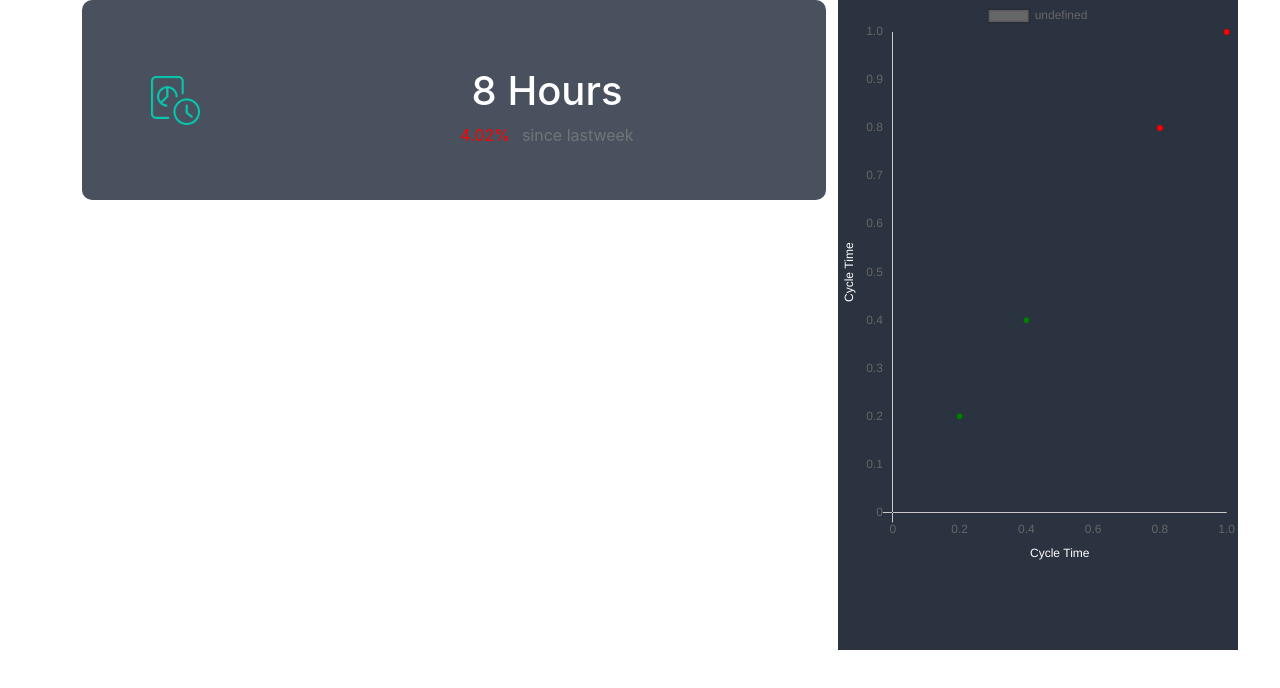
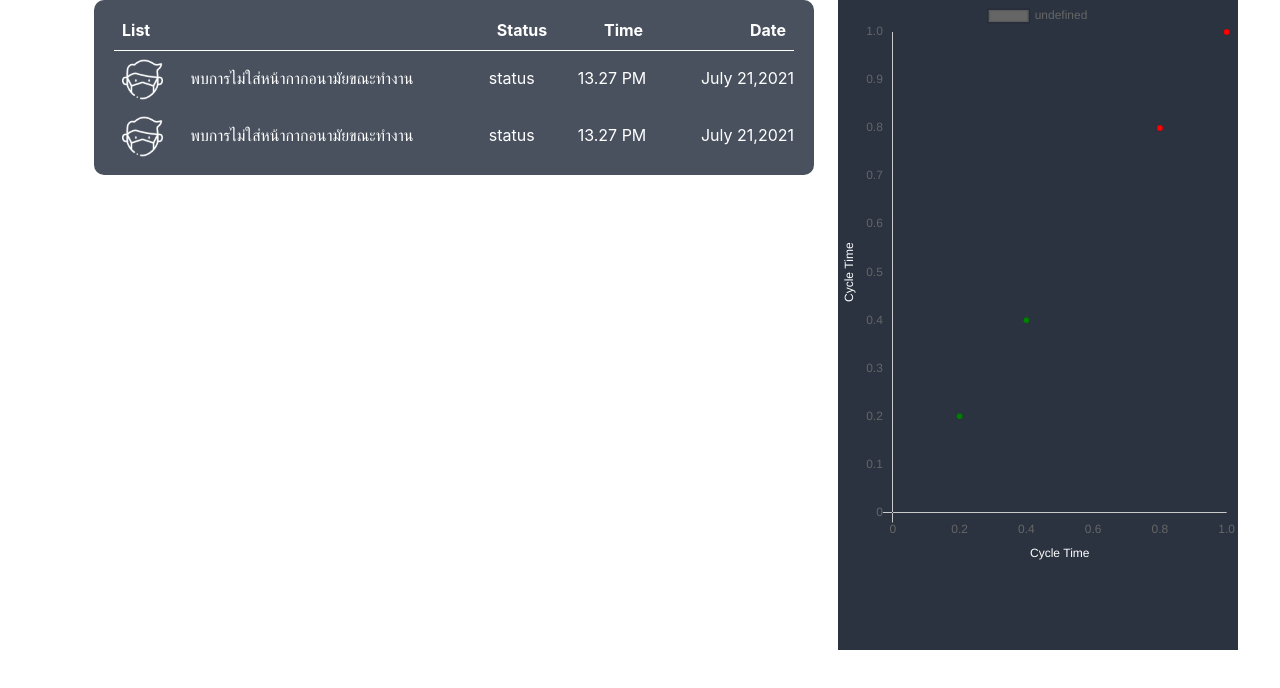
Before and after one commit to pawutj/true_startup_front, a React (Create React App) app: page / in a window 1280 px wide. Shown: the top 688 px of the page. Built offline with nearby package versions, Linux system fonts and the light colour scheme; the HTML template or start-up script is replaced by a standard one.

Commit message:
finished table

```diff
--- a/src/App.css
+++ b/src/App.css
@@ -65,3 +65,16 @@
 .subtxt{
   color:rgb(111, 118, 121)
 }
+
+.tableHeader{
+  border-bottom: 1px solid white!important;
+  text-align: left;
+
+}
+.padding15{
+  padding: 15px 0 !important;
+}
+.spaceBTW{
+  display: flex;
+  justify-content: space-between;
+}
--- a/src/App.js
+++ b/src/App.js
@@ -4,8 +4,10 @@ import TestChart from "./TestChart";
 import ScatterComponent from "./ScatterComponent";
 import { useState } from "react";
 import CardComponent from "./CardComponent";
-import StatusCardComponent from "./StatusCardComponent";
+import StatusTable from "./StatusTable";
 import iconimg1 from "./asset/iconimg1.svg"
+import TableRow from "./StatusTableRow"
+import tablecon1 from "./asset/tableIcon1.svg"
 const color2 = "#2B3340";
 const data = {
   datasets: [
@@ -50,7 +52,10 @@ function App() {
         <div class="container">
           <div class="row">
             <div class="col-sm-8">
-              <StatusCardComponent Logo={iconimg1} color="r" h1txt="8 Hours" percent="4.02%"/>
+              <StatusTable >
+                <TableRow icon={tablecon1} found="พบการไม่ใส่หน้ากากอนามัยขณะทำงาน" status="status" time="13.27 PM" date="July 21,2021"> </TableRow>
+                <TableRow icon={tablecon1} found="พบการไม่ใส่หน้ากากอนามัยขณะทำงาน" status="status" time="13.27 PM" date="July 21,2021"> </TableRow>
+              </StatusTable>
 
 
             </div>
--- /dev/null
+++ b/src/StatusTable.js
@@ -0,0 +1,41 @@
+import "./App.css";
+import { useState } from "react";
+import tablecon1 from "./asset/tableIcon1.svg"
+
+function StatusTable(props) {
+  return (
+      <div className="cardBG" style={{padding:"10px 20px"}}>
+    <table class="table table-borderless " style={{textAlign:"left",marginBottom:"0",color:"white"}}>
+  <thead  >
+    <tr className="tableHeader" >
+      <th scope="col">List</th>
+      <th scope="col"></th>
+      <th scope="col">Status</th>
+      <th scope="col" style={{textAlign:"center"}}>Time</th>
+      <th scope="col" style={{textAlign:"right"}}>Date</th>
+    </tr>
+  </thead>
+  <tbody>
+      {props.children}
+    {/* <tr >
+      <th scope="row"><img src={tablecon1} /></th>
+      <td className="padding15" >พบการไม่ใส่หน้ากากอนามัยขณะทำงาน</td>
+      <td className="padding15" >Otto</td>
+      <td className="padding15" >13.27 PM</td>
+      <td className="padding15" style={{textAlign:"right"}}>July 21,2021</td>
+    </tr>
+    <tr >
+      <th scope="row"><img src={tablecon1} /></th>
+      <td className="padding15" >พบการไม่ใส่หน้ากากอนามัยขณะทำงาน</td>
+      <td className="padding15" >Otto</td>
+      <td className="padding15" >13.27 PM</td>
+      <td className="padding15" style={{textAlign:"right"}}>July 21,2021</td>
+    </tr> */}
+
+
+  </tbody>
+</table></div>
+  );
+}
+
+export default StatusTable;
--- /dev/null
+++ b/src/StatusTableRow.js
@@ -0,0 +1,18 @@
+import "./App.css";
+import { useState } from "react";
+import tablecon1 from "./asset/tableIcon1.svg"
+
+function StatusTableRow(props) {
+  return (
+    <tr >
+      <th scope="row"><img src={props.icon} /></th>
+      <td className="padding15" >{props.found}</td>
+      <td className="padding15" >{props.status}</td>
+      <td className="padding15" >{props.time}</td>
+      <td className="padding15" style={{textAlign:"right"}}>{props.date}</td>
+    </tr>
+
+  );
+}
+
+export default StatusTableRow;
```
